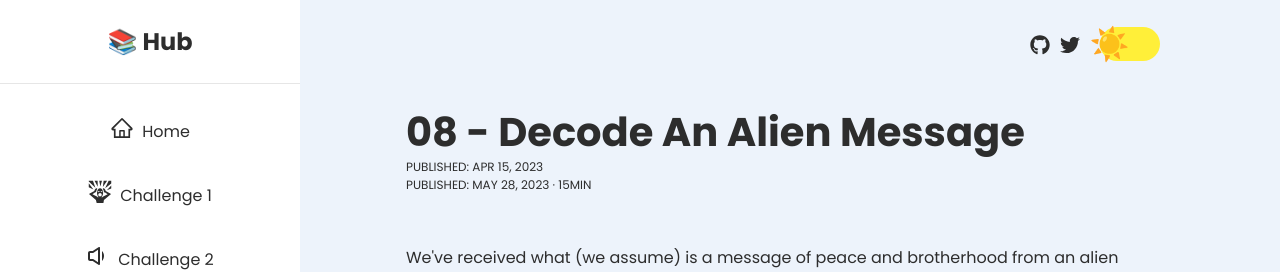
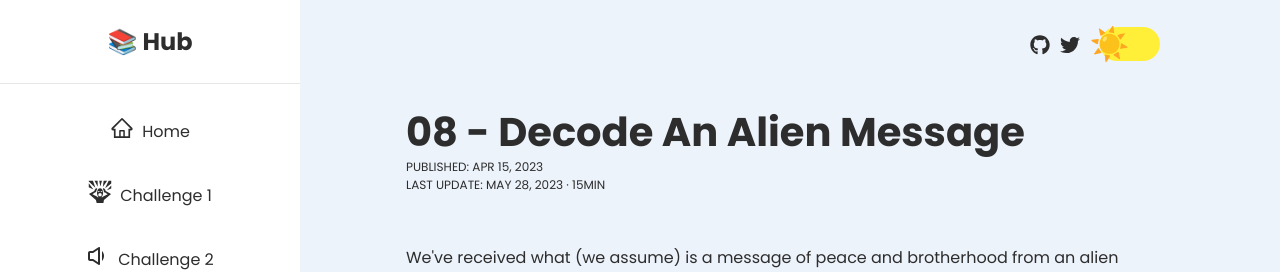
Before and after one commit to pacelliv/jscrimba-challenges-site, a React (Vite) app: page /challenge8 in a window 1280 px wide. Shown: the top 272 px of the page. Built offline with nearby package versions, Linux system fonts and the light colour scheme.

Commit message:
last update date

```diff
--- a/src/pages/page8/Challenge8.jsx
+++ b/src/pages/page8/Challenge8.jsx
@@ -181,7 +181,7 @@ console.log(reverseStringsInArray(messages))
             <div className="main">
                 <h1 className="title">08 - Decode An Alien Message</h1>
                 <p className="date">Published: Apr 15, 2023</p>
-                <p className="date">Published: May 28, 2023 &#183; 15min</p>
+                <p className="date">Last update: May 28, 2023 &#183; 15min</p>
                 <br />
                 <br />
                 <p className="paragraph">
```
